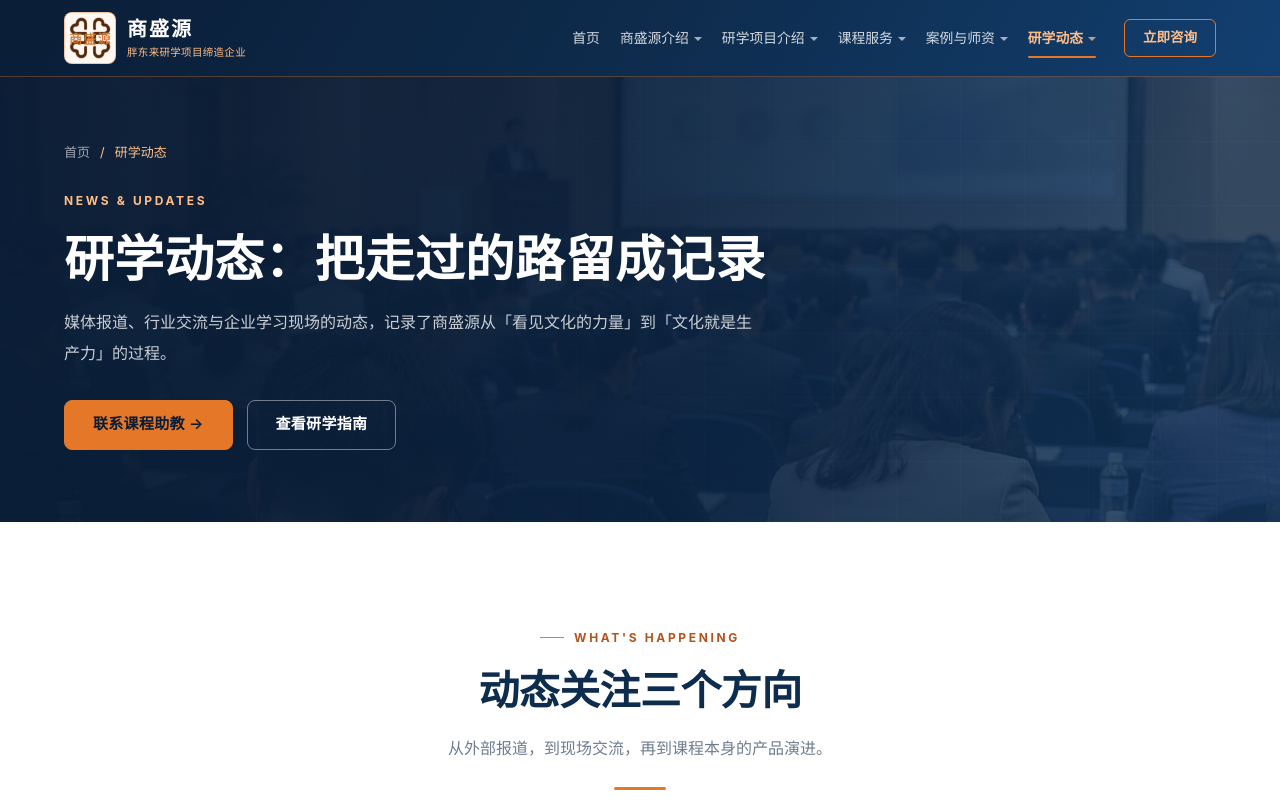
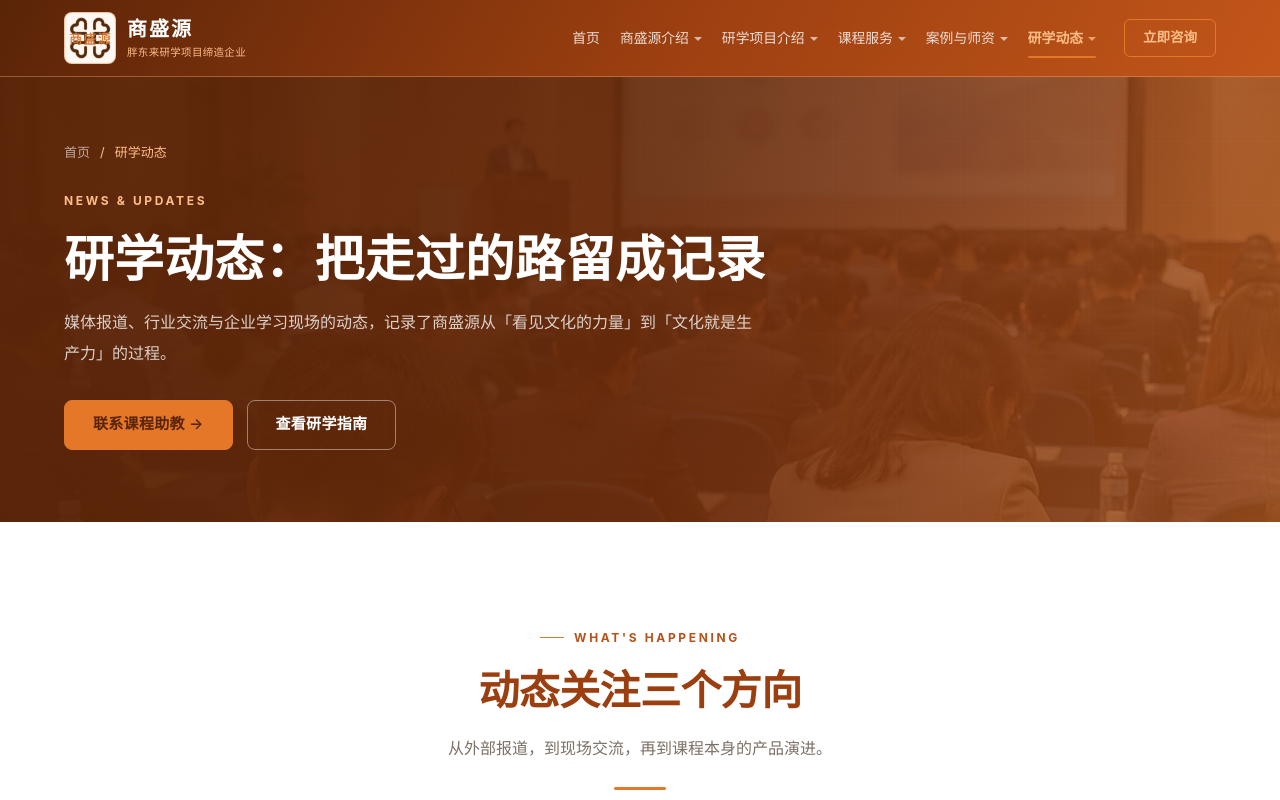
Before and after one commit to kemdon/11-12-1, an Astro site: page /news in a window 1280 px wide. Shown: the top 800 px of the page. Built offline with nearby package versions, Linux system fonts and the light colour scheme; Astro itself is replaced by a stand-in of ours.

Commit message:
style: switch primary color scheme to brand orange

```diff
--- a/src/components/CtaBand.astro
+++ b/src/components/CtaBand.astro
@@ -45,7 +45,7 @@ const {
   }
   .cta-band__shade {
     position: absolute; inset: 0;
-    background: linear-gradient(90deg, rgba(10,29,54,.95) 0%, rgba(10,29,54,.82) 52%, rgba(10,29,54,.55) 100%);
+    background: linear-gradient(90deg, rgba(90,36,8,.93) 0%, rgba(90,36,8,.8) 52%, rgba(90,36,8,.5) 100%);
   }
   .cta-band__inner {
     position: relative; z-index: 1;
--- a/src/components/PageHero.astro
+++ b/src/components/PageHero.astro
@@ -25,7 +25,7 @@ const { kicker, title, body, crumb, image } = Astro.props;
   .page-hero {
     position: relative;
     overflow: hidden;
-    background: linear-gradient(125deg, #0a1d36 0%, #123f70 62%, #1b4a7a 100%);
+    background: linear-gradient(125deg, #5a2408 0%, #c2561a 62%, #e57728 100%);
     padding: 64px 0 72px;
   }
   .page-hero::before {
@@ -47,7 +47,7 @@ const { kicker, title, body, crumb, image } = Astro.props;
   .page-hero__shade {
     position: absolute;
     inset: 0;
-    background: linear-gradient(90deg, rgba(10,29,54,.94) 0%, rgba(10,29,54,.76) 48%, rgba(10,29,54,.35) 100%);
+    background: linear-gradient(90deg, rgba(90,36,8,.92) 0%, rgba(90,36,8,.74) 48%, rgba(90,36,8,.34) 100%);
   }
   .page-hero__inner { position: relative; z-index: 1; }
   .page-hero__kicker {
@@ -77,6 +77,6 @@ const { kicker, title, body, crumb, image } = Astro.props;
   @media (max-width: 768px) {
     .page-hero { padding: 42px 0 52px; }
     .page-hero p { font-size: 15px; }
-    .page-hero__shade { background: linear-gradient(90deg, rgba(10,29,54,.9), rgba(10,29,54,.72)); }
+    .page-hero__shade { background: linear-gradient(90deg, rgba(90,36,8,.9), rgba(90,36,8,.72)); }
   }
 </style>
--- a/src/components/SiteFooter.astro
+++ b/src/components/SiteFooter.astro
@@ -61,8 +61,8 @@ const quickLinks = [
 
 <style>
   .site-footer {
-    background: #0a1d36;
-    color: rgba(255, 255, 255, .7);
+    background: #5a2408;
+    color: rgba(255, 255, 255, .72);
     border-top: 3px solid var(--gold);
     padding-top: 68px;
     background-image: radial-gradient(circle at 8% 0%, rgba(229,119,40,.1), transparent 34%);
--- a/src/components/SiteHeader.astro
+++ b/src/components/SiteHeader.astro
@@ -107,11 +107,11 @@ const groupActive = (item: (typeof navItems)[number]) =>
     position: sticky;
     top: 0;
     z-index: 100;
-    background: linear-gradient(120deg, #0a1d36 0%, #0e2c4d 52%, #123f70 100%);
-    border-bottom: 1px solid rgba(229, 119, 40, .32);
+    background: linear-gradient(120deg, #5a2408 0%, #9c3f10 52%, #c2561a 100%);
+    border-bottom: 1px solid rgba(255, 189, 136, .35);
     transition: box-shadow .3s ease;
   }
-  .site-header.is-scrolled { box-shadow: 0 8px 30px rgba(10, 29, 54, .22); }
+  .site-header.is-scrolled { box-shadow: 0 8px 30px rgba(90, 36, 8, .26); }
 
   .header-inner {
     display: flex;
@@ -182,7 +182,7 @@ const groupActive = (item: (typeof navItems)[number]) =>
     background: #fff;
     border: 1px solid var(--line);
     border-radius: 8px;
-    box-shadow: 0 18px 40px rgba(10, 29, 54, .18);
+    box-shadow: 0 18px 40px rgba(90, 36, 8, .22);
   }
   .nav-group:hover .nav-dropdown,
   .nav-group:focus-within .nav-dropdown { display: flex; }
@@ -249,8 +249,8 @@ const groupActive = (item: (typeof navItems)[number]) =>
       grid-template-columns: repeat(2, minmax(0, 1fr));
       gap: 2px 12px;
       padding: 14px 20px 22px;
-      background: #0a1d36;
-      border-top: 1px solid rgba(229,119,40,.24);
+      background: #5a2408;
+      border-top: 1px solid rgba(229,119,40,.32);
       max-height: calc(100vh - 68px);
       overflow-y: auto;
     }
--- a/src/layouts/Layout.astro
+++ b/src/layouts/Layout.astro
@@ -30,7 +30,7 @@ const absoluteOg = Astro.site ? new URL(ogImage, Astro.site).toString() : ogImag
 		<meta name="viewport" content="width=device-width, initial-scale=1.0" />
 		<meta name="description" content={description} />
 		<meta name="robots" content={noindex ? 'noindex, nofollow' : 'index, follow'} />
-		<meta name="theme-color" content="#0e2c4d" />
+		<meta name="theme-color" content="#9c3f10" />
 		<meta name="generator" content={Astro.generator} />
 		<link rel="icon" type="image/svg+xml" href="/favicon.svg" />
 		<title>{documentTitle}</title>
--- a/src/pages/index.astro
+++ b/src/pages/index.astro
@@ -387,7 +387,7 @@ import {
     align-items: center;
     min-height: 660px;
     overflow: hidden;
-    background: #0a1d36;
+    background: #5a2408;
   }
   .hero__img {
     position: absolute; inset: 0;
@@ -398,7 +398,7 @@ import {
   @keyframes heroFade { from { opacity: 0; transform: scale(1.04); } to { opacity: 1; transform: scale(1); } }
   .hero__shade {
     position: absolute; inset: 0;
-    background: linear-gradient(90deg, rgba(8,24,44,.95) 0%, rgba(8,24,44,.84) 38%, rgba(8,24,44,.42) 72%, rgba(8,24,44,.24) 100%);
+    background: linear-gradient(90deg, rgba(90,36,8,.94) 0%, rgba(90,36,8,.82) 38%, rgba(90,36,8,.42) 72%, rgba(90,36,8,.24) 100%);
   }
   .hero__inner { position: relative; z-index: 1; padding-top: 84px; padding-bottom: 92px; }
   .hero__content { max-width: 680px; }
@@ -447,7 +447,7 @@ import {
 
   /* ---------- Stats ---------- */
   .stats {
-    background: linear-gradient(120deg, #0a1d36 0%, #0e2c4d 55%, #123f70 100%);
+    background: linear-gradient(120deg, #5a2408 0%, #9c3f10 55%, #c2561a 100%);
     padding: 52px 0 30px;
     border-bottom: 3px solid var(--gold);
   }
@@ -684,7 +684,7 @@ import {
     .hero { min-height: 580px; }
     .hero__inner { padding-top: 60px; padding-bottom: 72px; }
     .hero__lead { font-size: 15.5px; }
-    .hero__shade { background: linear-gradient(90deg, rgba(8,24,44,.94), rgba(8,24,44,.72)); }
+    .hero__shade { background: linear-gradient(90deg, rgba(90,36,8,.94), rgba(90,36,8,.74)); }
     .hero__scroll { display: none; }
     .split-head { flex-direction: column; align-items: flex-start; gap: 18px; }
     .path-card { grid-template-columns: minmax(0, 1fr); }
--- a/src/styles.css
+++ b/src/styles.css
@@ -1,29 +1,33 @@
 /* ============================================================
    商盛源 · Design System
-   深海军蓝 + 品牌橙棕（源自商盛源 Logo）+ 米白，系统字体，参考标杆企业站的版式节奏
+   品牌橙（源自商盛源 Logo）为主色：深橙棕做深色区块，亮橙做强调，
+   暖米白做浅色底，系统字体，参考标杆企业站的版式节奏
    ============================================================ */
 
 :root {
-  --navy-950: #0a1d36;
-  --navy-900: #0e2c4d;
-  --navy-800: #123f70;
-  --navy-700: #1b4a7a;
-  --navy-600: #2c5c8c;
+  /* 深色区块 / 标题主色：由深到浅的橙棕阶梯 */
+  --navy-950: #5a2408;
+  --navy-900: #9c3f10;
+  --navy-800: #c2561a;
+  --navy-700: #dc6a20;
+  --navy-600: #e57728;
+  /* 品牌强调橙 */
   --gold: #e57728;
   --gold-deep: #b4531b;
   --gold-light: #ffbd88;
   --gold-pale: #fff1e7;
   --brand-brown: #4f2a0f;
-  --ink: #22303f;
-  --ink-2: #445468;
-  --ink-3: #6d7d90;
+  /* 暖色中性文字 */
+  --ink: #2f2a25;
+  --ink-2: #574c42;
+  --ink-3: #7d7064;
   --paper: #ffffff;
-  --paper-warm: #f7f5f0;
-  --paper-blue: #f2f6fa;
-  --line: #e4e9f0;
+  --paper-warm: #fff8f3;
+  --paper-blue: #fff5ee;
+  --line: #ece3da;
   --line-dark: rgba(255, 255, 255, 0.16);
-  --shadow-sm: 0 4px 20px rgba(14, 44, 77, 0.06);
-  --shadow-md: 0 16px 44px rgba(14, 44, 77, 0.11);
+  --shadow-sm: 0 4px 20px rgba(90, 36, 8, 0.07);
+  --shadow-md: 0 16px 44px rgba(90, 36, 8, 0.13);
   --radius: 8px;
   --radius-lg: 14px;
   --container: 1200px;
@@ -150,7 +154,7 @@ button { font: inherit; cursor: pointer; }
 .btn--outline { background: transparent; color: #fff; border-color: rgba(255,255,255,.42); }
 .btn--outline:hover { border-color: var(--gold); color: var(--gold-light); transform: translateY(-2px); }
 .btn--navy { background: var(--navy-900); color: #fff; border-color: var(--navy-900); }
-.btn--navy:hover { background: var(--navy-700); border-color: var(--navy-700); transform: translateY(-2px); }
+.btn--navy:hover { background: var(--gold); color: var(--navy-950); border-color: var(--gold); transform: translateY(-2px); box-shadow: 0 12px 26px rgba(229, 119, 40, .26); }
 .btn--line { background: transparent; color: var(--navy-900); border-color: var(--line); }
 .btn--line:hover { border-color: var(--gold-deep); color: var(--gold-deep); }
 .btn--sm { min-height: 42px; padding: 0 20px; font-size: 14px; }
@@ -174,7 +178,7 @@ button { font: inherit; cursor: pointer; }
   overflow: hidden;
   transition: transform .35s var(--ease), box-shadow .35s var(--ease), border-color .35s var(--ease);
 }
-.card:hover { transform: translateY(-6px); box-shadow: var(--shadow-md); border-color: #d6dfeb; }
+.card:hover { transform: translateY(-6px); box-shadow: var(--shadow-md); border-color: #eac6a8; }
 .card__media { aspect-ratio: 4 / 3; overflow: hidden; background: var(--paper-blue); }
 .card__media img { width: 100%; height: 100%; object-fit: cover; transition: transform .7s var(--ease); }
 .card:hover .card__media img { transform: scale(1.05); }
@@ -193,7 +197,7 @@ button { font: inherit; cursor: pointer; }
   font-weight: 700;
   letter-spacing: .04em;
 }
-.tag--blue { background: #e8f0f8; color: var(--navy-700); }
+.tag--blue { background: #fff2e4; color: var(--navy-800); }
 
 .num { font-family: var(--font-num); font-weight: 400; letter-spacing: -.02em; }
 .divider-gold { width: 44px; height: 2px; background: var(--gold); border: 0; }
```
